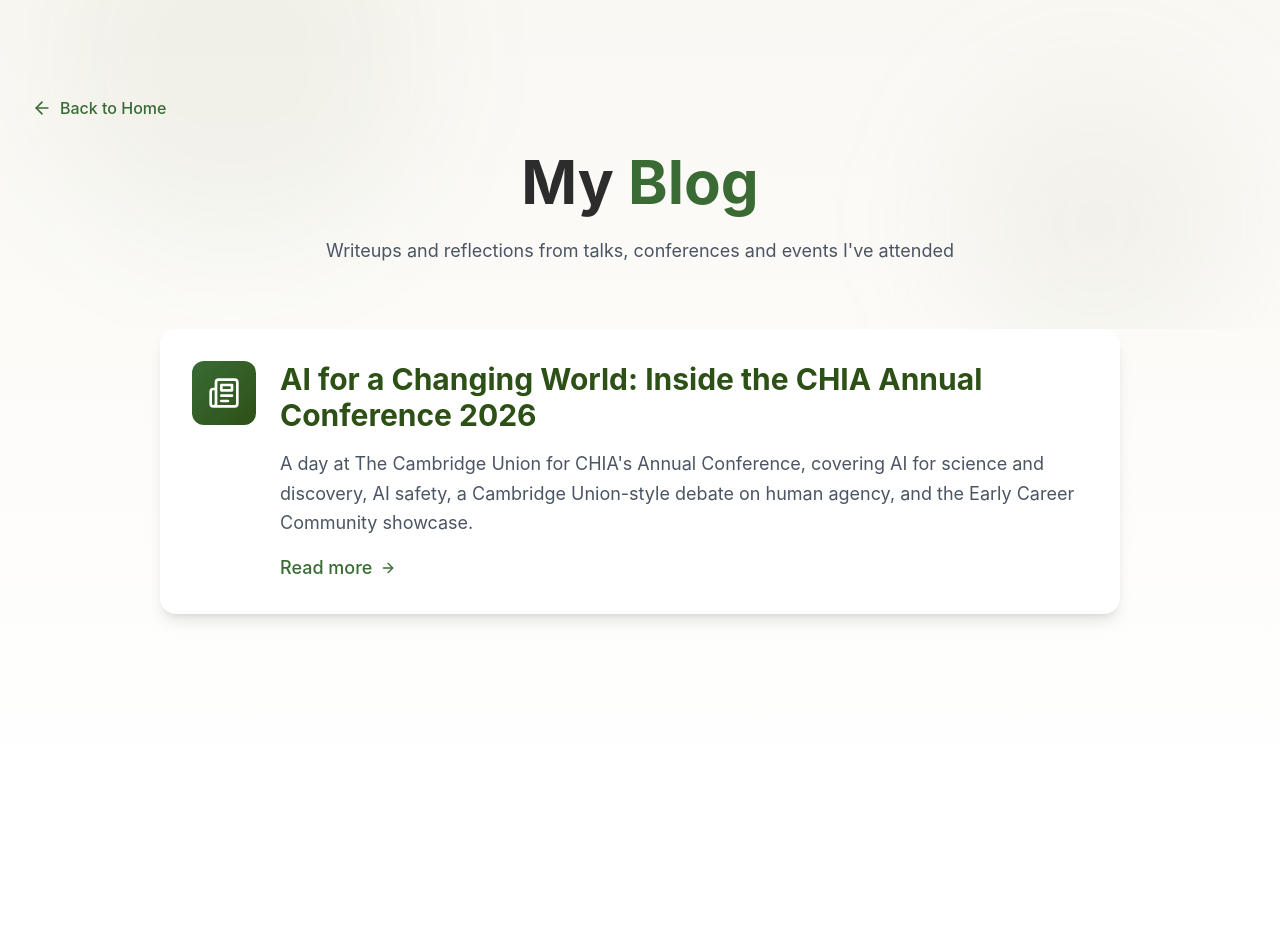
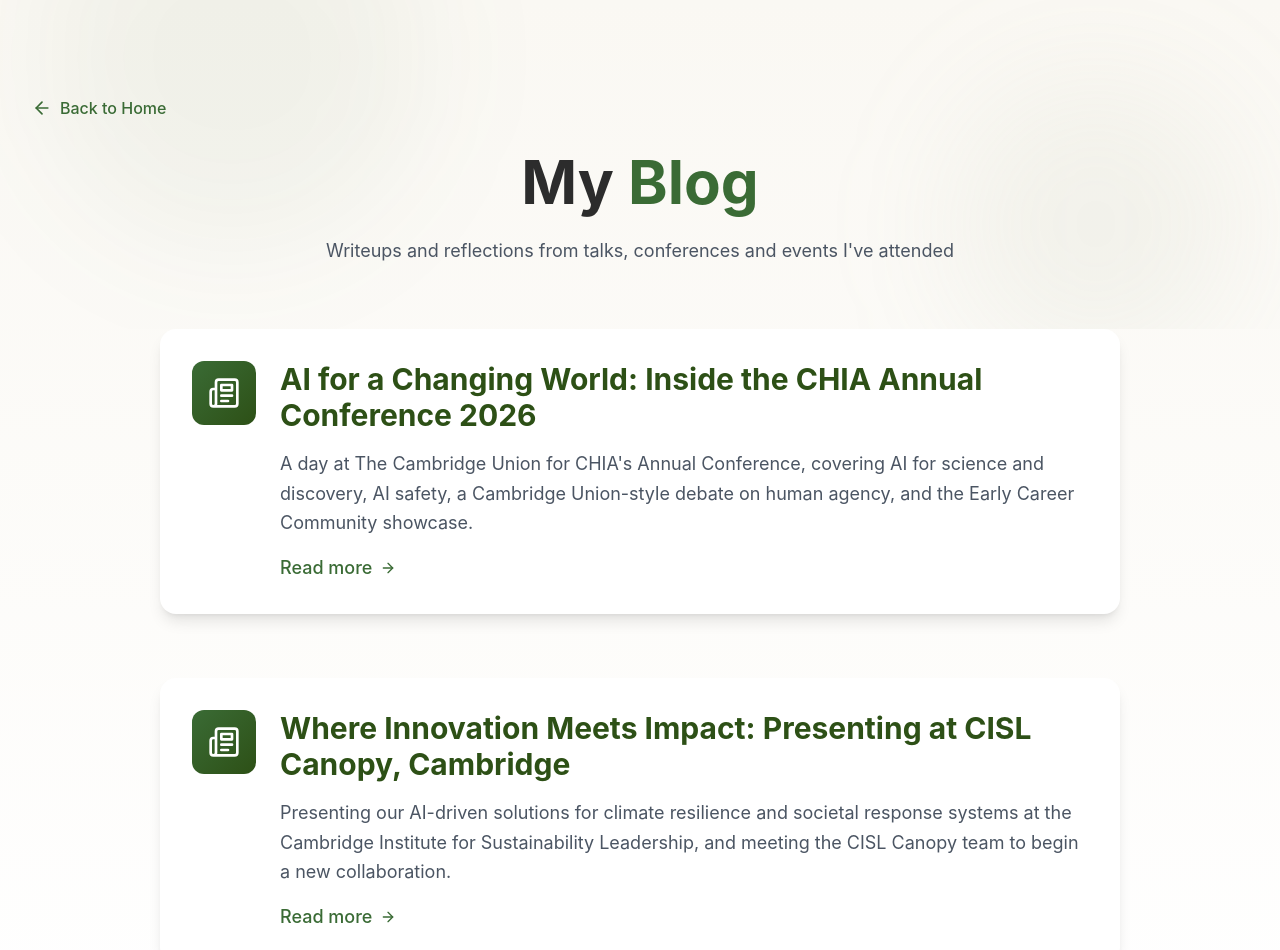
Before and after one commit to Kaustubh19-tech/EcoWebsite, a React (Create React App) app: page /blog in a window 1280 px wide. Shown: the top 950 px of the page. Before the commit the page ends 800 px from the top, so only its background shows below. Built offline with nearby package versions, Linux system fonts and the light colour scheme.

Commit message:
Add CISL Canopy post to Blog page

```diff
--- a/src/pages/Blog.js
+++ b/src/pages/Blog.js
@@ -51,6 +51,26 @@
             </div>
           </section>
         </Link>
+        <Link to="/blog/cisl-canopy-2026" className="block group">
+          <section className="bg-white rounded-2xl shadow-lg p-8 group-hover:shadow-xl transition-all duration-300 transform group-hover:-translate-y-1">
+            <div className="flex items-start gap-6">
+              <div className="w-16 h-16 bg-gradient-to-br from-[#3A6B35] to-[#2D5016] rounded-xl flex items-center justify-center flex-shrink-0 group-hover:scale-110 transition-transform duration-300">
+                <Newspaper className="w-8 h-8 text-white" />
+              </div>
+              <div className="flex-1">
+                <h2 className="text-3xl font-bold text-[#2D5016] mb-4 group-hover:text-[#3A6B35] transition-colors">
+                  Where Innovation Meets Impact: Presenting at CISL Canopy, Cambridge
+                </h2>
+                <p className="text-gray-600 leading-relaxed text-lg">
+                  Presenting our AI-driven solutions for climate resilience and societal response systems at the Cambridge Institute for Sustainability Leadership, and meeting the CISL Canopy team to begin a new collaboration.
+                  <span className="block mt-4 text-[#3A6B35] font-medium flex items-center gap-2">
+                    Read more <ArrowLeft className="w-4 h-4 rotate-180" />
+                  </span>
+                </p>
+              </div>
+            </div>
+          </section>
+        </Link>
       </div>
     </div>
   );
```
